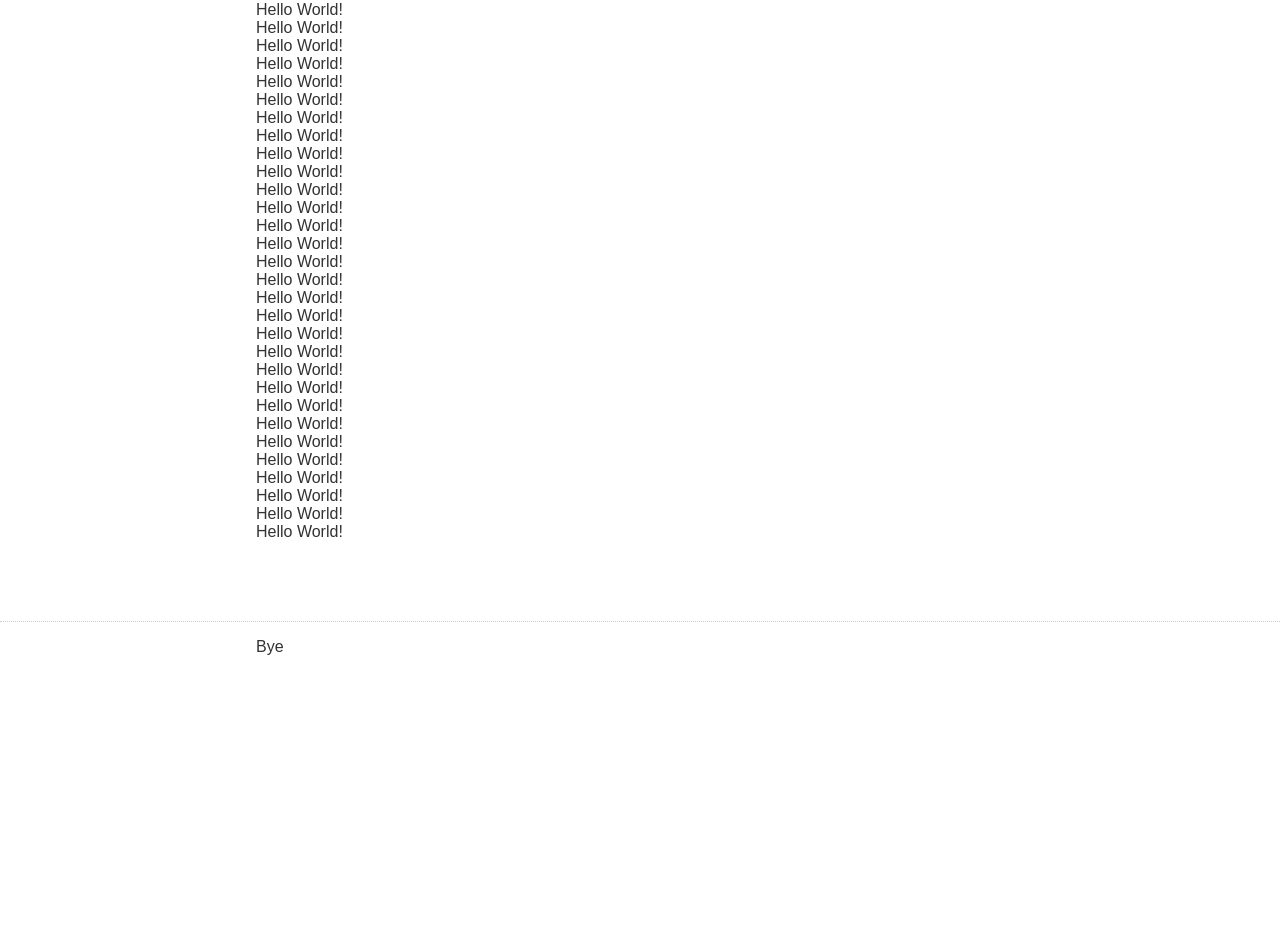
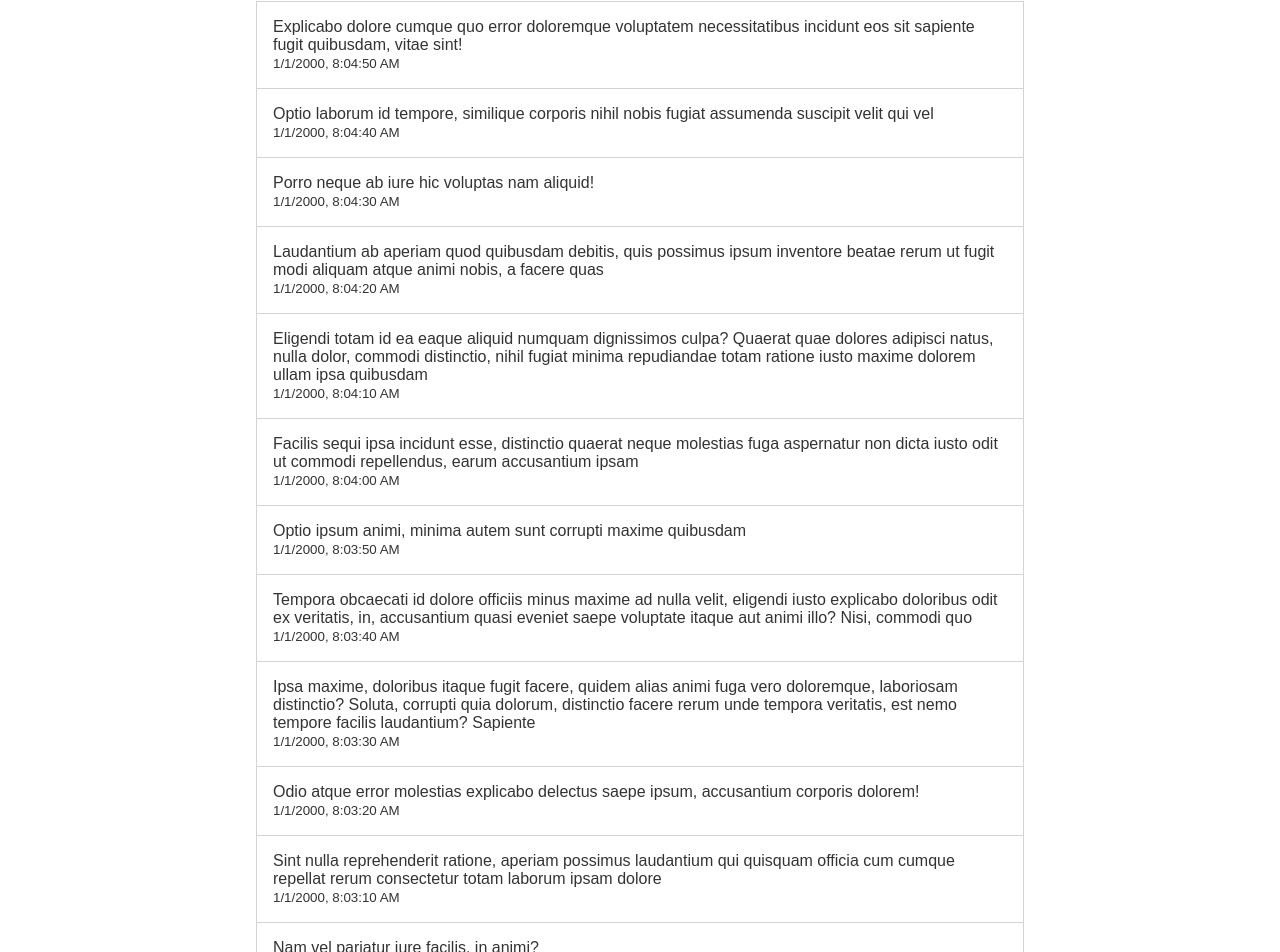
Before and after one commit to ginpei/tw2021, a React (Create React App) app: page /ginpei_jp/ in a window 1280 px wide. Shown: the part 101-1053 px from the top of the page. Before the commit the page ends 837 px from the top, so only its background shows below. Built offline with nearby package versions, Linux system fonts and the light colour scheme.

Commit message:
feat: 🎸 realer data

```diff
--- a/src/data/messageDb.dummy.ts
+++ b/src/data/messageDb.dummy.ts
@@ -2,212 +2,212 @@ import { createMessage, Message } from "./message";
 
 export const dummyMessageDatabase: Message[] = [
   createMessage({
-    body: "Hello World!",
+    body: "Lorem ipsum, dolor sit amet consectetur adipisicing elit",
     createdAt: 946713600000,
-    id: "id-ginpei_jp-1000",
+    id: "1000",
     updatedAt: 946713600000,
     userId: "id-ginpei_jp",
   }),
   createMessage({
-    body: "Hello World!",
+    body: "Aspernatur quod laboriosam explicabo, alias in libero mollitia, nesciunt quo dolores fugit doloribus ipsum",
     createdAt: 946713610000,
-    id: "id-ginpei_jp-1001",
+    id: "1001",
     updatedAt: 946713610000,
     userId: "id-ginpei_jp",
   }),
   createMessage({
-    body: "Hello World!",
+    body: "Consequuntur necessitatibus beatae odit itaque ipsa deserunt voluptate?",
     createdAt: 946713620000,
-    id: "id-ginpei_jp-1002",
+    id: "1002",
     updatedAt: 946713620000,
     userId: "id-ginpei_jp",
   }),
   createMessage({
-    body: "Hello World!",
+    body: "Velit nostrum modi corrupti vel aliquid",
     createdAt: 946713630000,
-    id: "id-ginpei_jp-1003",
+    id: "1003",
     updatedAt: 946713630000,
     userId: "id-ginpei_jp",
   }),
   createMessage({
-    body: "Hello World!",
+    body: "Suscipit quaerat vel et nesciunt saepe quas esse facilis, aut, officiis ipsa nisi adipisci ducimus voluptate magni in doloribus est illum reprehenderit amet ipsum?",
     createdAt: 946713640000,
-    id: "id-ginpei_jp-1004",
+    id: "1004",
     updatedAt: 946713640000,
     userId: "id-ginpei_jp",
   }),
   createMessage({
-    body: "Hello World!",
+    body: "Esse odio hic odit quisquam quis debitis cupiditate ad, sunt enim qui repudiandae ratione exercitationem eius provident culpa in necessitatibus officiis animi reiciendis aliquam nulla recusandae mollitia veniam",
     createdAt: 946713650000,
-    id: "id-ginpei_jp-1005",
+    id: "1005",
     updatedAt: 946713650000,
     userId: "id-ginpei_jp",
   }),
   createMessage({
-    body: "Hello World!",
+    body: "Consequatur, sequi",
     createdAt: 946713660000,
-    id: "id-ginpei_jp-1006",
+    id: "1006",
     updatedAt: 946713660000,
     userId: "id-ginpei_jp",
   }),
   createMessage({
-    body: "Hello World!",
+    body: "Recusandae minima architecto, repudiandae vitae est quaerat, sunt temporibus labore commodi quas nemo dolorum odit suscipit minus esse ad doloremque dolorem tempore? Eaque veritatis officia quod sed quos",
     createdAt: 946713670000,
-    id: "id-ginpei_jp-1007",
+    id: "1007",
     updatedAt: 946713670000,
     userId: "id-ginpei_jp",
   }),
   createMessage({
-    body: "Hello World!",
+    body: "Eligendi, quod",
     createdAt: 946713680000,
-    id: "id-ginpei_jp-1008",
+    id: "1008",
     updatedAt: 946713680000,
     userId: "id-ginpei_jp",
   }),
   createMessage({
-    body: "Hello World!",
+    body: "Autem odit sunt eligendi, qui excepturi quae dicta voluptatum harum tempora facere minima deserunt dolores provident quibusdam aliquid voluptatibus quod ad ducimus unde consequuntur sapiente aut rerum omnis? Voluptatibus, adipisci?",
     createdAt: 946713690000,
-    id: "id-ginpei_jp-1009",
+    id: "1009",
     updatedAt: 946713690000,
     userId: "id-ginpei_jp",
   }),
   createMessage({
-    body: "Hello World!",
+    body: "Cumque sed voluptas odit atque aliquid officiis quibusdam saepe ipsam, magnam eius adipisci ad nemo",
     createdAt: 946713700000,
-    id: "id-ginpei_jp-1010",
+    id: "1010",
     updatedAt: 946713700000,
     userId: "id-ginpei_jp",
   }),
   createMessage({
-    body: "Hello World!",
+    body: "Pariatur expedita praesentium libero perferendis harum dolor quos ratione quidem? Reprehenderit totam et deserunt quos",
     createdAt: 946713710000,
-    id: "id-ginpei_jp-1011",
+    id: "1011",
     updatedAt: 946713710000,
     userId: "id-ginpei_jp",
   }),
   createMessage({
-    body: "Hello World!",
+    body: "Obcaecati nihil recusandae ullam, cupiditate nostrum doloribus iure dolorum ad blanditiis maxime incidunt sapiente porro repellat id ea in alias deleniti",
     createdAt: 946713720000,
-    id: "id-ginpei_jp-1012",
+    id: "1012",
     updatedAt: 946713720000,
     userId: "id-ginpei_jp",
   }),
   createMessage({
-    body: "Hello World!",
+    body: "Esse amet maxime repudiandae ea temporibus placeat aut harum",
     createdAt: 946713730000,
-    id: "id-ginpei_jp-1013",
+    id: "1013",
     updatedAt: 946713730000,
     userId: "id-ginpei_jp",
   }),
   createMessage({
-    body: "Hello World!",
+    body: "Accusantium, laborum molestias fugit voluptatem, dolorum architecto illum assumenda quibusdam, nesciunt non error? Ullam, ipsam? In sapiente quos voluptas exercitationem delectus aliquid incidunt labore sed facilis? Temporibus vel ducimus eveniet?",
     createdAt: 946713740000,
-    id: "id-ginpei_jp-1014",
+    id: "1014",
     updatedAt: 946713740000,
     userId: "id-ginpei_jp",
   }),
   createMessage({
-    body: "Hello World!",
+    body: "Pariatur fuga quae nam eius sequi dolorum dolor, dolore itaque sunt, iusto laboriosam ratione quo at cum? Ipsa laudantium placeat nemo soluta reprehenderit et nihil distinctio? Ex corrupti enim omnis",
     createdAt: 946713750000,
-    id: "id-ginpei_jp-1015",
+    id: "1015",
     updatedAt: 946713750000,
     userId: "id-ginpei_jp",
   }),
   createMessage({
-    body: "Hello World!",
+    body: "Nesciunt cupiditate eum minus, accusamus numquam magni",
     createdAt: 946713760000,
-    id: "id-ginpei_jp-1016",
+    id: "1016",
     updatedAt: 946713760000,
     userId: "id-ginpei_jp",
   }),
   createMessage({
-    body: "Hello World!",
+    body: "Adipisci amet quas doloribus accusantium, similique rem quis quos assumenda sit nam error commodi! Atque, autem",
     createdAt: 946713770000,
-    id: "id-ginpei_jp-1017",
+    id: "1017",
     updatedAt: 946713770000,
     userId: "id-ginpei_jp",
   }),
   createMessage({
-    body: "Hello World!",
+    body: "Nam vel pariatur iure facilis, in animi?",
     createdAt: 946713780000,
-    id: "id-ginpei_jp-1018",
+    id: "1018",
     updatedAt: 946713780000,
     userId: "id-ginpei_jp",
   }),
   createMessage({
-    body: "Hello World!",
+    body: "Sint nulla reprehenderit ratione, aperiam possimus laudantium qui quisquam officia cum cumque repellat rerum consectetur totam laborum ipsam dolore",
     createdAt: 946713790000,
-    id: "id-ginpei_jp-1019",
+    id: "1019",
     updatedAt: 946713790000,
     userId: "id-ginpei_jp",
   }),
   createMessage({
-    body: "Hello World!",
+    body: "Odio atque error molestias explicabo delectus saepe ipsum, accusantium corporis dolorem!",
     createdAt: 946713800000,
-    id: "id-ginpei_jp-1020",
+    id: "1020",
     updatedAt: 946713800000,
     userId: "id-ginpei_jp",
   }),
   createMessage({
-    body: "Hello World!",
+    body: "Ipsa maxime, doloribus itaque fugit facere, quidem alias animi fuga vero doloremque, laboriosam distinctio? Soluta, corrupti quia dolorum, distinctio facere rerum unde tempora veritatis, est nemo tempore facilis laudantium? Sapiente",
     createdAt: 946713810000,
-    id: "id-ginpei_jp-1021",
+    id: "1021",
     updatedAt: 946713810000,
     userId: "id-ginpei_jp",
   }),
   createMessage({
-    body: "Hello World!",
+    body: "Tempora obcaecati id dolore officiis minus maxime ad nulla velit, eligendi iusto explicabo doloribus odit ex veritatis, in, accusantium quasi eveniet saepe voluptate itaque aut animi illo? Nisi, commodi quo",
     createdAt: 946713820000,
-    id: "id-ginpei_jp-1022",
+    id: "1022",
     updatedAt: 946713820000,
     userId: "id-ginpei_jp",
   }),
   createMessage({
-    body: "Hello World!",
+    body: "Optio ipsum animi, minima autem sunt corrupti maxime quibusdam",
     createdAt: 946713830000,
-    id: "id-ginpei_jp-1023",
+    id: "1023",
     updatedAt: 946713830000,
     userId: "id-ginpei_jp",
   }),
   createMessage({
-    body: "Hello World!",
+    body: "Facilis sequi ipsa incidunt esse, distinctio quaerat neque molestias fuga aspernatur non dicta iusto odit ut commodi repellendus, earum accusantium ipsam",
     createdAt: 946713840000,
-    id: "id-ginpei_jp-1024",
+    id: "1024",
     updatedAt: 946713840000,
     userId: "id-ginpei_jp",
   }),
   createMessage({
-    body: "Hello World!",
+    body: "Eligendi totam id ea eaque aliquid numquam dignissimos culpa? Quaerat quae dolores adipisci natus, nulla dolor, commodi distinctio, nihil fugiat minima repudiandae totam ratione iusto maxime dolorem ullam ipsa quibusdam",
     createdAt: 946713850000,
-    id: "id-ginpei_jp-1025",
+    id: "1025",
     updatedAt: 946713850000,
     userId: "id-ginpei_jp",
   }),
   createMessage({
-    body: "Hello World!",
+    body: "Laudantium ab aperiam quod quibusdam debitis, quis possimus ipsum inventore beatae rerum ut fugit modi aliquam atque animi nobis, a facere quas",
     createdAt: 946713860000,
-    id: "id-ginpei_jp-1026",
+    id: "1026",
     updatedAt: 946713860000,
     userId: "id-ginpei_jp",
   }),
   createMessage({
-    body: "Hello World!",
+    body: "Porro neque ab iure hic voluptas nam aliquid!",
     createdAt: 946713870000,
-    id: "id-ginpei_jp-1027",
+    id: "1027",
     updatedAt: 946713870000,
     userId: "id-ginpei_jp",
   }),
   createMessage({
-    body: "Hello World!",
+    body: "Optio laborum id tempore, similique corporis nihil nobis fugiat assumenda suscipit velit qui vel",
     createdAt: 946713880000,
-    id: "id-ginpei_jp-1028",
+    id: "1028",
     updatedAt: 946713880000,
     userId: "id-ginpei_jp",
   }),
   createMessage({
-    body: "Hello World!",
+    body: "Explicabo dolore cumque quo error doloremque voluptatem necessitatibus incidunt eos sit sapiente fugit quibusdam, vitae sint!",
     createdAt: 946713890000,
-    id: "id-ginpei_jp-1029",
+    id: "1029",
     updatedAt: 946713890000,
     userId: "id-ginpei_jp",
   }),
--- a/src/data/messageDb.ts
+++ b/src/data/messageDb.ts
@@ -6,6 +6,8 @@ const database: Message[] = dummyMessageDatabase;
 
 export async function fetchRecentMessageOf(userId: string): Promise<Message[]> {
   await sleep(500);
-  const messages = database.filter((v) => v.userId === userId);
+  const messages = database
+    .filter((v) => v.userId === userId)
+    .sort((v, u) => u.createdAt - v.createdAt);
   return messages;
 }
--- a/src/ui/screens/account/UserHomePage.tsx
+++ b/src/ui/screens/account/UserHomePage.tsx
@@ -1,4 +1,5 @@
 import { useParams } from "react-router-dom";
+import styled from "styled-components";
 import { useUserRecentMessages } from "../../../data/messageHooks";
 import { useUserByScreenName } from "../../../data/userDbHooks";
 import { rootPath } from "../../../misc/mist";
@@ -30,7 +31,14 @@ export const UserHomePage: React.FC = () => {
       <h1>{user.name}</h1>
       <div className="messages">
         {messages ? (
-          messages.map((message) => <div key={message.id}>{message.body}</div>)
+          messages.map((message) => (
+            <Box key={message.id}>
+              <div>{message.body}</div>
+              <div>
+                <small>{new Date(message.createdAt).toLocaleString()}</small>
+              </div>
+            </Box>
+          ))
         ) : (
           <div>...</div>
         )}
@@ -38,3 +46,12 @@ export const UserHomePage: React.FC = () => {
     </BasicLayout>
   );
 };
+
+const Box = styled.div`
+  border: thin solid lightgrey;
+  padding: 1rem;
+
+  &:nth-child(n + 2) {
+    border-top-style: none;
+  }
+`;
```
